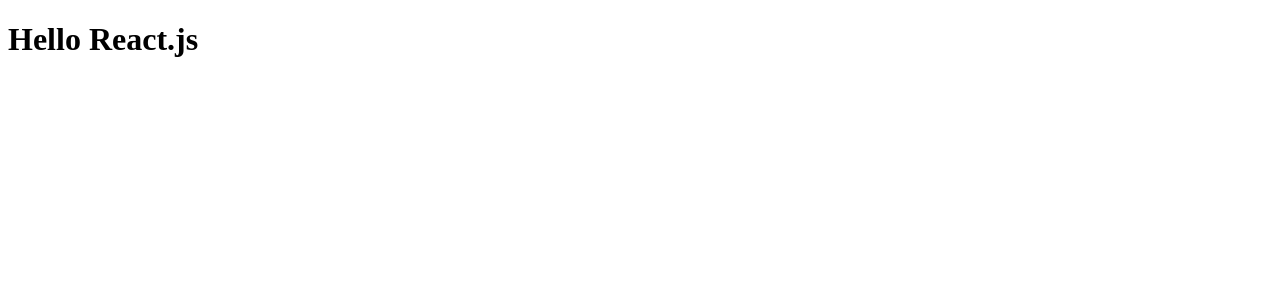
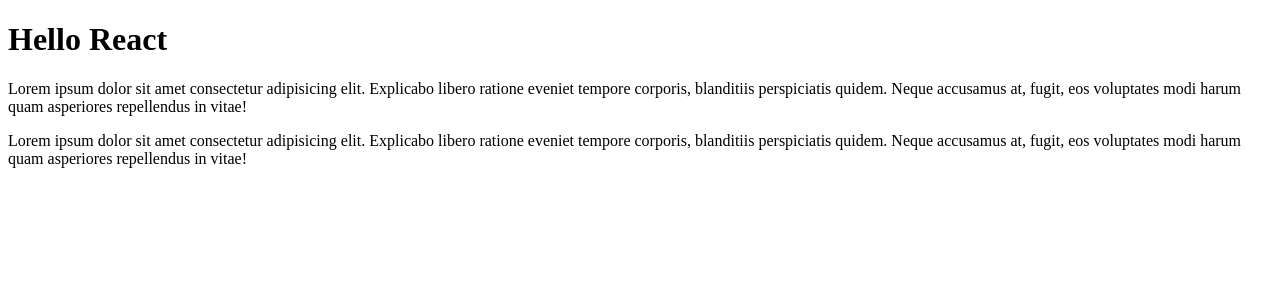
Before and after one commit to eerietated/react-1, a React (Create React App) app: page / in a window 1280 px wide. Shown: the top 300 px of the page. Built offline with nearby package versions, Linux system fonts and the light colour scheme.

Commit message:
React component

```diff
--- a/src/index.tsx
+++ b/src/index.tsx
@@ -1,11 +1,29 @@
 import React from 'react'
 import ReactDOM from 'react-dom/client'
 
-//NO JSX
-const title = React.createElement('h1', { id: 'title' }, 'Hello React')
-
-//JSX
-const h1 = <h1 id="title-2">Hello React.js</h1>
+const App = () => {
+    return (
+        <div>
+            <h1>Hello React</h1>
+            <p className="paragraph">
+                Lorem ipsum dolor sit amet consectetur adipisicing elit.
+                Explicabo libero ratione eveniet tempore corporis, blanditiis
+                perspiciatis quidem. Neque accusamus at, fugit, eos voluptates
+                modi harum quam asperiores repellendus in vitae!
+            </p>
+            <p className="paragraph">
+                Lorem ipsum dolor sit amet consectetur adipisicing elit.
+                Explicabo libero ratione eveniet tempore corporis, blanditiis
+                perspiciatis quidem. Neque accusamus at, fugit, eos voluptates
+                modi harum quam asperiores repellendus in vitae!
+            </p>
+        </div>
+    )
+}
 
 const root = ReactDOM.createRoot(document.getElementById('root') as HTMLElement)
-root.render(<React.StrictMode>{h1}</React.StrictMode>)
+root.render(
+    <React.StrictMode>
+        <App />
+    </React.StrictMode>
+)
```
